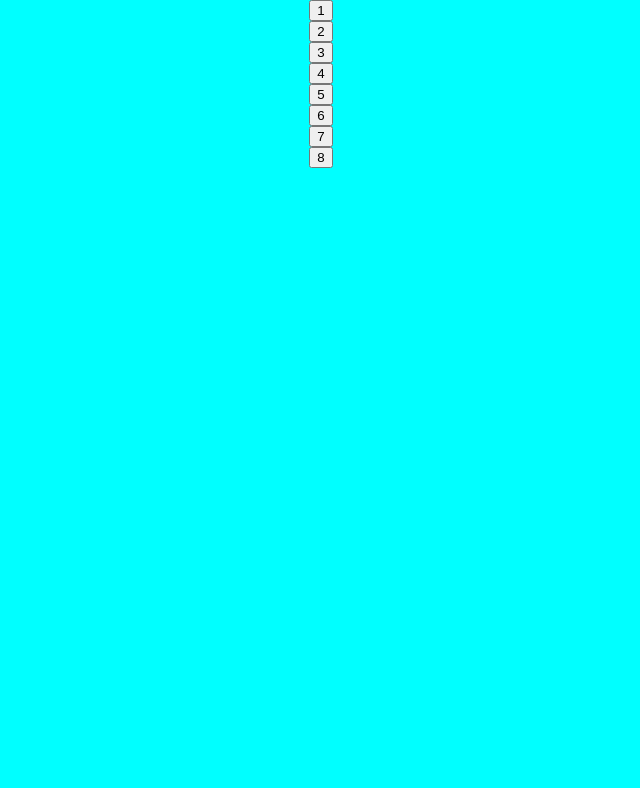
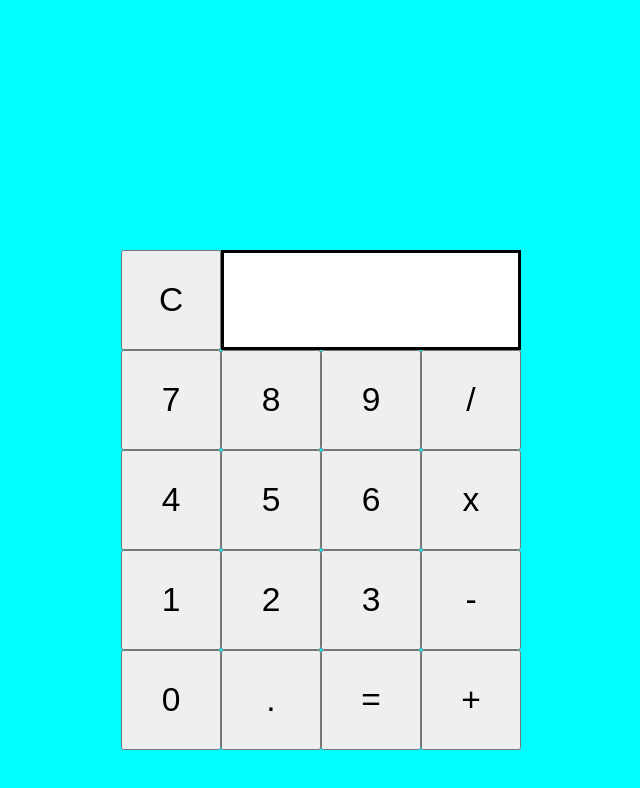
Before and after one commit to Momentum-Team-12/js-caculator-part-1-Scooper1920, a plain HTML site: page index.html in a window 1280 px wide. Shown: the whole page, without its empty margins (319-959 px from the left). Drawn offline with Linux system fonts and the light colour scheme.

Commit message:
( everything but the js)

```diff
--- a/index.html
+++ b/index.html
@@ -4,21 +4,44 @@
     <meta charset="UTF-8" />
     <meta http-equiv="X-UA-Compatible" content="IE=edge" />
     <meta name="viewport" content="width=device-width, initial-scale=1.0" />
+
     <link rel="stylesheet" href="style.css" />
     <title>Document</title>
   </head>
+  <header>
+    <div class="headerBox"></div>
+  </header>
+
   <body>
-<div id="container">
-  <div id ="display"></div>
- <div class="button" id="1"><button type="button">1</button></div>
- <div class="button" id="2"><button type="button">2</button></div>
- <div class="button" id="3"><button type="button">3</button></div>
- <div class="button" id="4"><button type="button">4</button></div>
- <div class="button" id="5"><button type="button">5</button></div>
- <div class="button" id="6"><button type="button">6</button></div>
- <div class="button" id="7"><button type="button">7</button></div>
- <div class="button" id="8"><button type="button">8</button></div>
-
-</div>
+    <div class="topRow">
+      <div class="button" id="clear"><button type="button">C</button></div>
+      <div class="display"></div>
+    </div>
+    <div id="container">
+      <div class="row">
+      <div class="button" id="7"><button type="button">7</button></div>
+      <div class="button" id="8"><button type="button">8</button></div>
+      <div class="button" id="9"><button type="button">9</button></div>
+      <div class="button" id="/"><button type="button">/</button></div>
+      </div>
+    <div class="row">
+      <div class="button" id="4"><button type="button">4</button></div>
+      <div class="button" id="5"><button type="button">5</button></div>
+      <div class="button" id="6"><button type="button">6</button></div>
+      <div class="button" id="*"><button type="button">x</button></div>
+      </div>
+      <div class="row">
+      <div class="button" id="1"><button type="button">1</button></div>
+      <div class="button" id="2"><button type="button">2</button></div>
+      <div class="button" id="3"><button type="button">3</button></div>
+      <div class="button" id="-"><button type="button">-</button></div>
+      </div>
+      <div class="row">
+      <div class="button" id="0"><button type="button">0</button></div>
+      <div class="button" id="."><button type="button">.</button></div>
+      <div class="button" id="eval"><button type="button">=</button></div>
+      <div class="button" id="+"><button type="button">+</button></div>
+      </div>
+    </div>
   </body>
 </html>
--- a/style.css
+++ b/style.css
@@ -6,6 +6,46 @@
 body {
   background-color: aqua;
   display: flex;
+  flex-direction: column;
   justify-content: center;
   align-items: center;
 }
+
+.headerBox {
+  height: 250px;
+}
+
+.topRow {
+  display: flex;
+  flex-wrap: wrap;
+  width: 400px;
+}
+
+#container {
+  display: flex;
+  flex-wrap: wrap;
+  width: 400px;
+
+}
+
+.row {
+  display: flex;
+}
+
+.display {
+  width: 300px;
+  height: 100px;
+  background-color: white;
+  border: solid black;
+}
+
+.button {
+  width: 100px;
+  height: 100px;
+}
+
+button {
+  width: 100px;
+  height: 100px;
+  font-size: 210%;
+}
```
Also changed, not shown: .github/style.css (deleted). Lines whose indentation alone changed are shown as unchanged.
